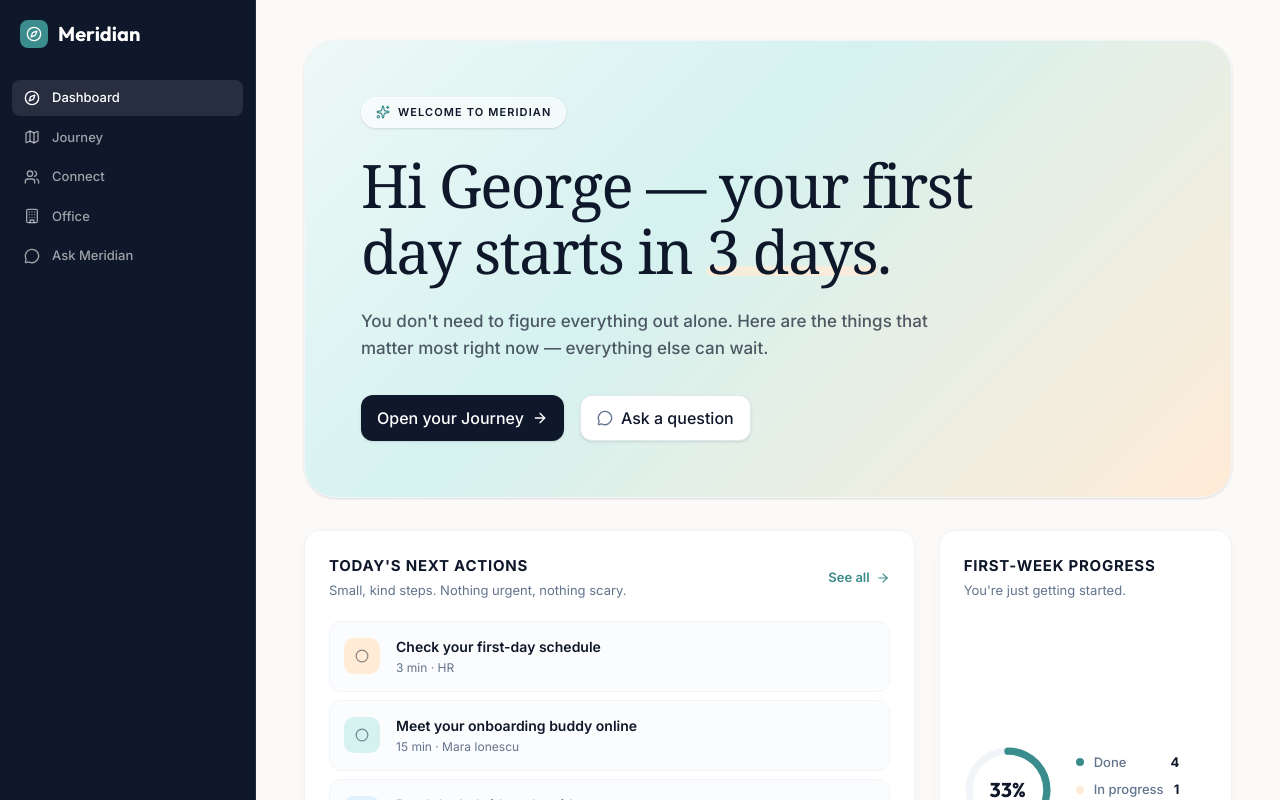
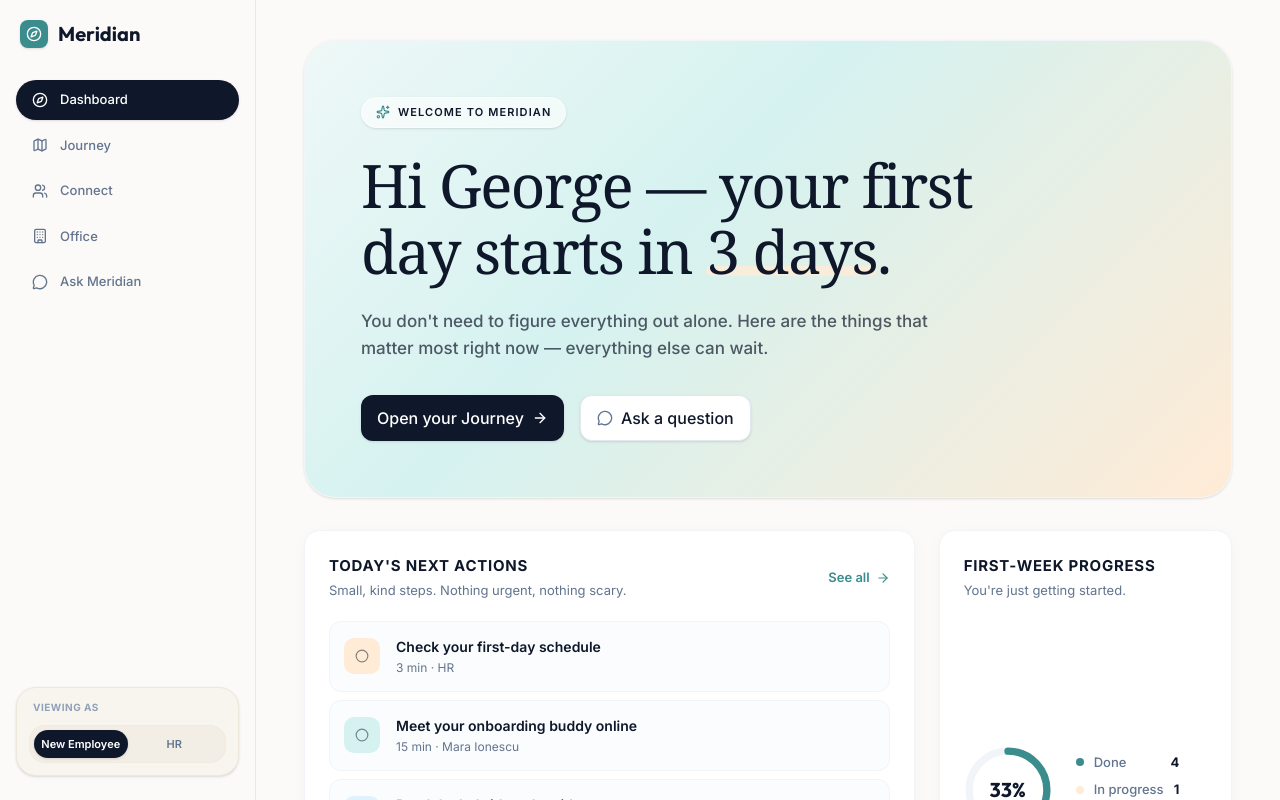
Before and after one commit to saftanoel/qubiz-meridian-project, a React (Vite) app in the folder frontend/: page / in a window 1280 px wide. Shown: the top 800 px of the page. Built offline with nearby package versions, Linux system fonts and the light colour scheme.

Commit message:
style: finalize app shell layout and creamy sidebar polish

```diff
--- a/frontend/src/layouts/MainLayout.tsx
+++ b/frontend/src/layouts/MainLayout.tsx
@@ -1,6 +1,6 @@
 import { useState } from 'react';
 import { Outlet, NavLink, useNavigate } from 'react-router-dom';
-import { Compass, Map, Users, MessageCircle, ShieldCheck, Building, ArrowLeftRight } from 'lucide-react';
+import { Compass, Map, Users, MessageCircle, ShieldCheck, Building } from 'lucide-react';
 import { clsx } from 'clsx';
 import { twMerge } from 'tailwind-merge';
 
@@ -12,8 +12,8 @@ const MainLayout = () => {
   const [role, setRole] = useState<'employee' | 'hr'>('employee');
   const navigate = useNavigate();
 
-  const handleRoleToggle = () => {
-    const newRole = role === 'employee' ? 'hr' : 'employee';
+  const handleRoleChange = (newRole: 'employee' | 'hr') => {
+    if (role === newRole) return;
     setRole(newRole);
     navigate(newRole === 'hr' ? '/hr' : '/');
   };
@@ -30,13 +30,13 @@ const MainLayout = () => {
   const visibleNavItems = navItems.filter((item) => item.roles.includes(role));
 
   return (
-    <div className="min-h-screen flex flex-col md:flex-row font-sans">
+    <div className="h-[100dvh] flex flex-col md:flex-row font-sans overflow-hidden bg-[#fcfaf8]">
       {/* Sidebar */}
-      <aside className="w-full md:w-64 bg-deep-navy flex flex-col shrink-0 border-r border-slate-800">
+      <aside className="w-full md:w-64 bg-[#fcfaf8] flex flex-col shrink-0 border-r border-[#eee7dc] md:h-full z-10">
         {/* Logo */}
         <div className="p-5 pb-2">
-          <h1 className="text-xl font-display font-bold text-white flex items-center gap-2.5">
-            <div className="w-7 h-7 rounded-lg bg-soft-teal grid place-items-center">
+          <h1 className="text-xl font-display font-bold text-deep-navy flex items-center gap-2.5">
+            <div className="w-7 h-7 rounded-lg bg-soft-teal grid place-items-center shadow-sm">
               <Compass className="w-4 h-4 text-white" />
             </div>
             Meridian
@@ -44,7 +44,7 @@ const MainLayout = () => {
         </div>
 
         {/* Navigation */}
-        <nav className="flex-1 px-3 py-6 space-y-1">
+        <nav className="flex-1 px-4 py-6 space-y-1.5 overflow-y-auto">
           {visibleNavItems.map((item) => (
             <NavLink
               key={item.path}
@@ -52,10 +52,10 @@ const MainLayout = () => {
               end={item.path === '/'}
               className={({ isActive }) =>
                 cn(
-                  'flex items-center gap-3 px-3 py-2 rounded-lg text-[13px] font-medium transition-all',
+                  'flex items-center gap-3 px-4 py-2.5 rounded-full text-[13px] font-medium transition-all',
                   isActive
-                    ? 'bg-white/10 text-white'
-                    : 'text-white/60 hover:bg-white/5 hover:text-white/90'
+                    ? 'bg-deep-navy text-white shadow-sm'
+                    : 'text-slate-500 hover:bg-[#f3eee5] hover:text-deep-navy'
                 )
               }
             >
@@ -66,19 +66,35 @@ const MainLayout = () => {
         </nav>
 
         {/* Role Switcher */}
-        <div className="p-4">
-          <button
-            onClick={handleRoleToggle}
-            className="w-full flex items-center justify-center gap-2 px-3 py-2 rounded-lg text-xs font-medium text-white/50 bg-white/5 hover:bg-white/10 hover:text-white/90 transition-all cursor-pointer border border-white/5"
-          >
-            <ArrowLeftRight className="w-3.5 h-3.5" />
-            <span>View as {role === 'employee' ? 'HR' : 'Employee'}</span>
-          </button>
+        <div className="p-4 pb-6 mt-auto">
+          <div className="bg-[#f8f5ee] rounded-[20px] p-3 shadow-sm border border-[#eee7dc] relative overflow-hidden">
+            <div className="text-[10px] font-bold text-slate-400 uppercase tracking-wider mb-2.5 px-1">Viewing as</div>
+            <div className="flex bg-[#f3eee5] p-1 rounded-[16px] border border-[#eee7dc]/50">
+              <button
+                onClick={() => handleRoleChange('employee')}
+                className={cn(
+                  "flex-1 text-[11px] font-semibold py-1.5 rounded-full transition-all cursor-pointer text-center",
+                  role === 'employee' ? 'bg-deep-navy text-white shadow-sm' : 'text-slate-500 hover:text-deep-navy hover:bg-[#ebe4d8]'
+                )}
+              >
+                New Employee
+              </button>
+              <button
+                onClick={() => handleRoleChange('hr')}
+                className={cn(
+                  "flex-1 text-[11px] font-semibold py-1.5 rounded-full transition-all cursor-pointer text-center",
+                  role === 'hr' ? 'bg-deep-navy text-white shadow-sm' : 'text-slate-500 hover:text-deep-navy hover:bg-[#ebe4d8]'
+                )}
+              >
+                HR
+              </button>
+            </div>
+          </div>
         </div>
       </aside>
 
       {/* Main Content */}
-      <main className="flex-1 bg-warm-offwhite overflow-y-auto min-h-screen">
+      <main className="flex-1 bg-warm-offwhite overflow-y-auto h-[100dvh] relative">
         <div className="p-6 md:px-12 md:py-10 max-w-7xl mx-auto">
           <Outlet />
         </div>
```
